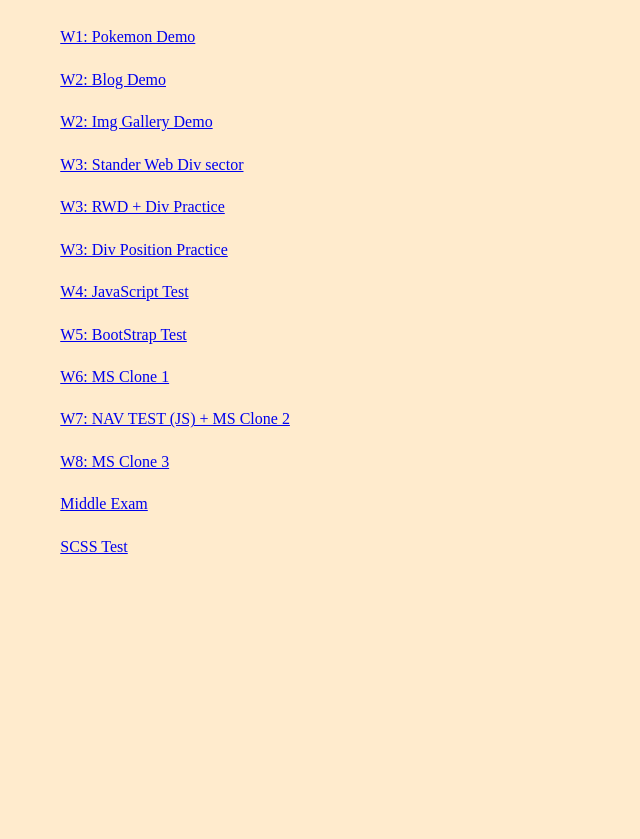
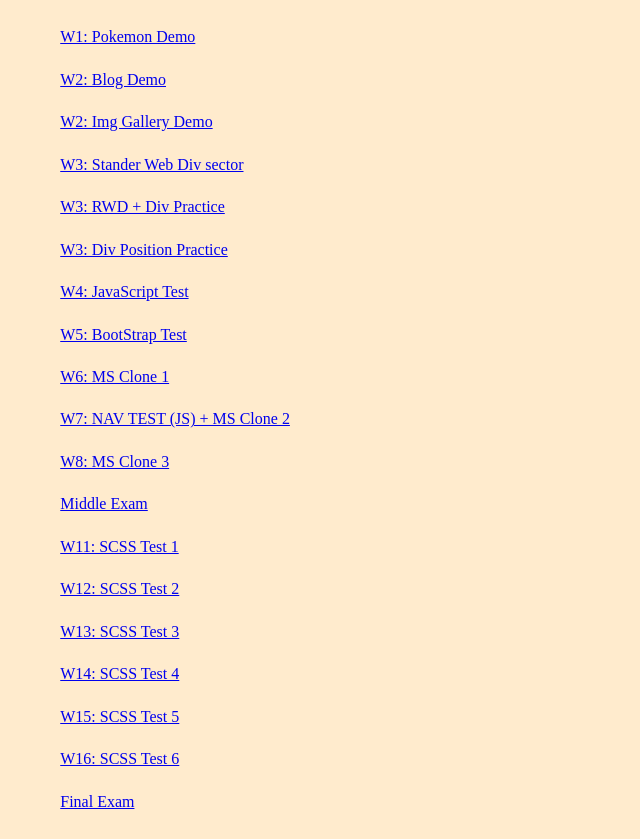
Before and after one commit to ShiinaMashiro441/1091-1N-demo-406410281, a plain HTML site: page index.html in a window 1280 px wide. Shown: the whole page, without its empty margins (0-640 px from the left). Before the commit the page ends 800 px from the top, so only its background shows below. Drawn offline with Linux system fonts and the light colour scheme.

Commit message:
Update final

```diff
--- a/index.html
+++ b/index.html
@@ -45,7 +45,25 @@
                 <a href="./WebDesign/middle/index.html">Middle Exam</a>
             </li>
             <li>
-        <a href="./WebDesign/w11/index.html">SCSS Test</a>
+                <a href="./WebDesign/w11/index.html">W11: SCSS Test 1</a>
+            </li>
+            <li>
+                <a href="./WebDesign/w12/index.html">W12: SCSS Test 2</a>
+            </li>
+            <li>
+                <a href="./WebDesign/w13/dist/index.html">W13: SCSS Test 3</a>
+            </li>
+            <li>
+                <a href="./WebDesign/w14/dist/index.html">W14: SCSS Test 4</a>
+            </li>
+            <li>
+                <a href="./WebDesign/w15/dist/index.html">W15: SCSS Test 5</a>
+            </li>
+            <li>
+                <a href="./WebDesign/w16/index.html">W16: SCSS Test 6</a>
+            </li>
+            <li>
+                <a href="./WebDesign/final/index.html">Final Exam</a>
             </li>
         </ul>
     </body>
```
Also changed, not shown: WebDesign/final/index.html (+4 -1 lines), WebDesign/final/js/basic.js (+14 -1 lines), WebDesign/final/others.html (+5 -23 lines). Lines whose indentation alone changed are shown as unchanged.
